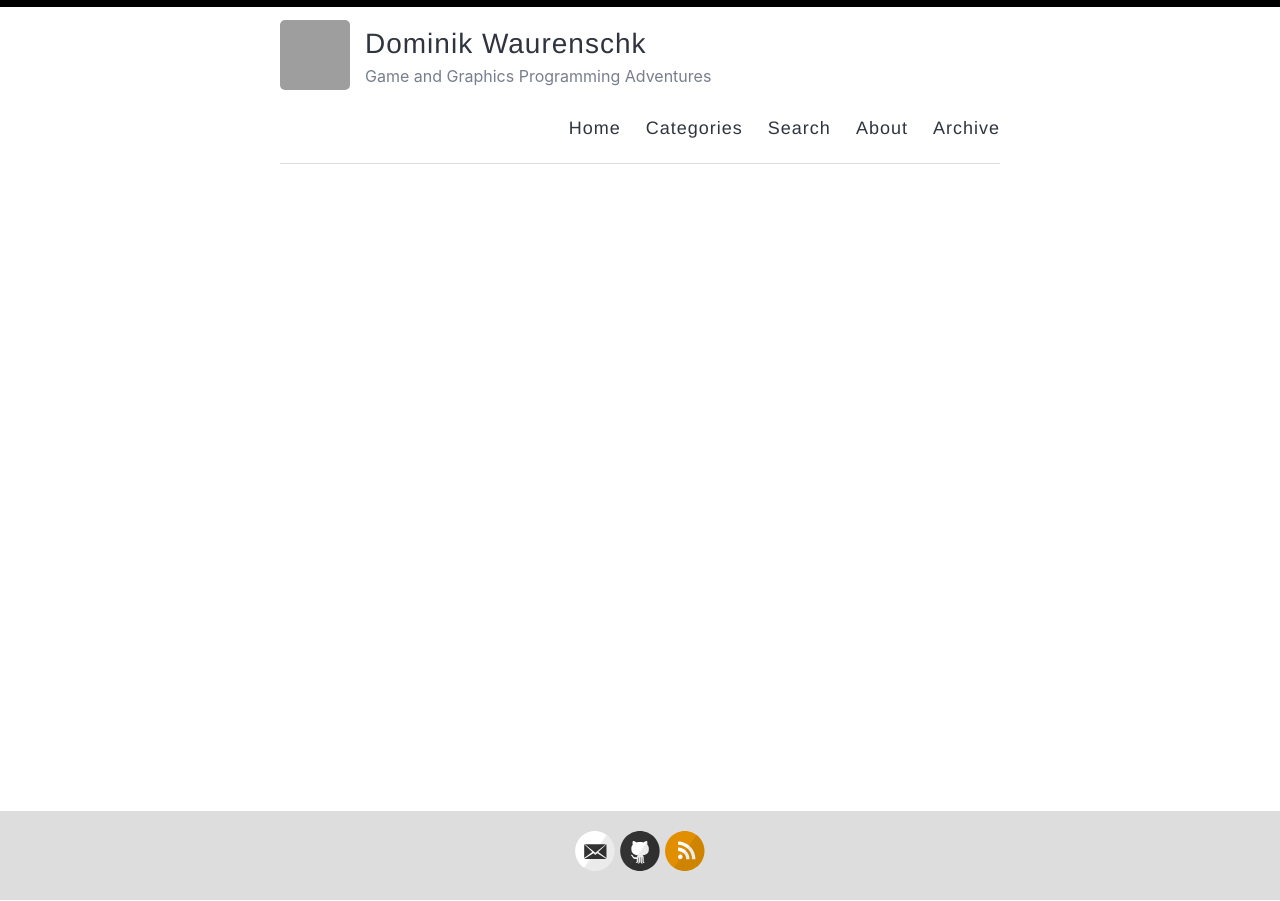
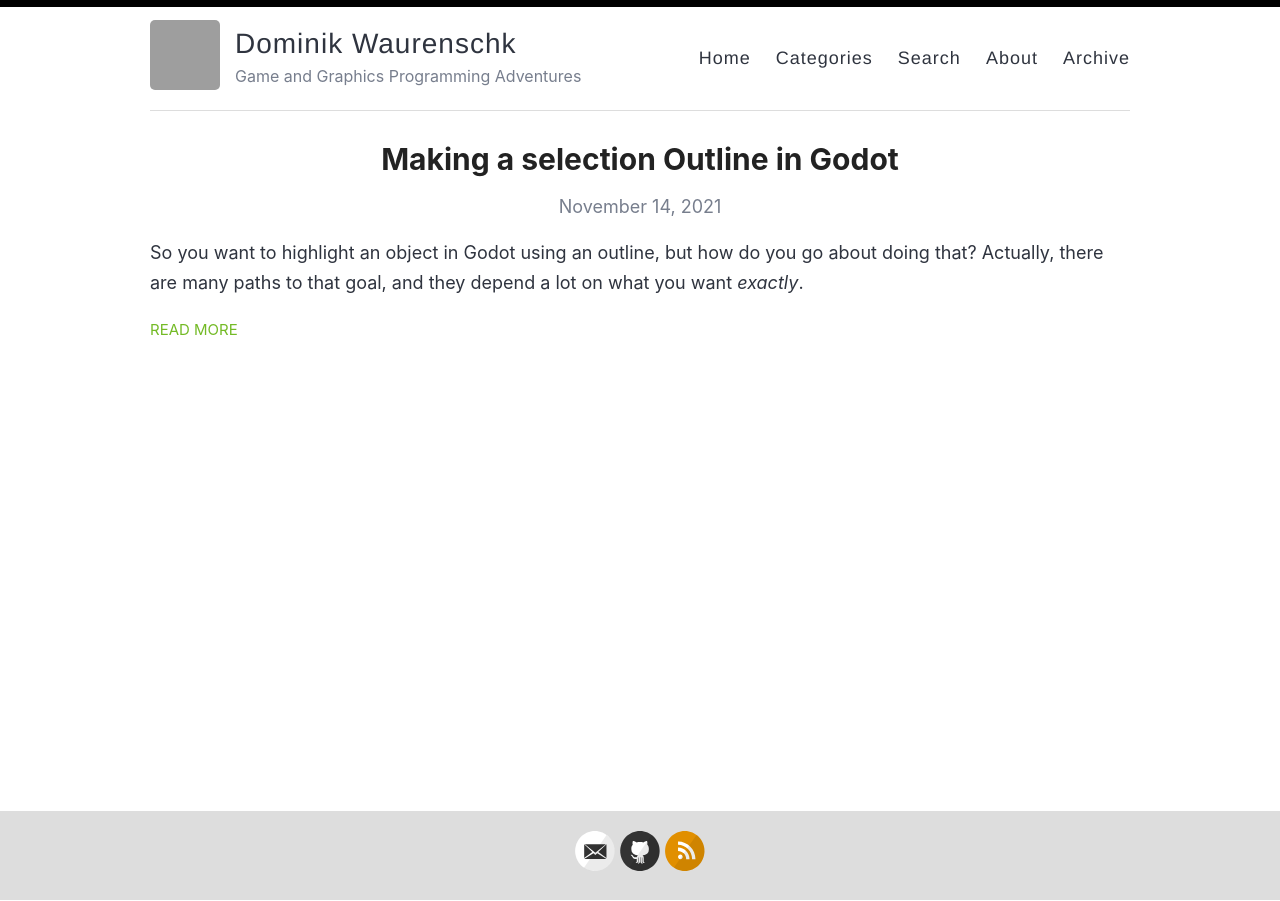
Before and after one commit to DasCapschen/dascapschen.github.io, a Jekyll site: the page built from index.html, in a window 1280 px wide. Built offline with Jekyll 4.4.1, drawn with Linux system fonts in a browser that asks for light colours; some web fonts are replaced; the list of posts is cut into pages by our own code; part of the change alters nothing that is shown; grey boxes are pictures that could not be loaded.

Commit message:
post: godot outlines

````diff
--- /dev/null
+++ b/_posts/2021-11-14-godot_outlines.md
@@ -0,0 +1,190 @@
+---
+layout: post
+title: "Making a selection Outline in Godot"
+categories: [Game Development, Libre TrainSim, Shaders]
+---
+
+So you want to highlight an object in Godot using an outline, but how do you go about doing that?
+Actually, there are many paths to that goal, and they depend a lot on what you want *exactly*.
+
+If you want to simply highlight one specific object with an outline, that's easily done. Just apply your outline shader to it by setting it as the “Next Pass” of that object's material.
+
+<div class="sidebysidecontainer">
+    <div class="sidebyside" style="width: 33%; float: left;">
+        <img src="../images/2021-11-14-godot_outlines/next_pass_1.png">
+    </div>
+    <div class="sidebyside" style="width: 33%; float: left;">
+        <img src="../images/2021-11-14-godot_outlines/next_pass_2.png">
+    </div>
+    <div class="sidebyside" style="width: 33%; float: left;">
+        <img src="../images/2021-11-14-godot_outlines/sphere_outline.png">
+    </div>
+</div>
+
+If you don't know what shader you should apply to generate an outline, I encourage you to check out the “Sobel Edge Detection” or “Laplace Edge Detection” algorithms. You might want to do some processing before and after you have detected the edges for your outline, so you might also be interested in a “Gaussian Blur” and a “Maximum Filter”.
+You could also just head to [Godot Shaders](https://www.godotshaders.com/) and copy a readily made one, but where's the fun in that?
+
+The problem with applying the shader like that is: it breaks down as soon as your highlighted object is obstructed by something else! To be fair, it still shows the outline of the visible object, so that might be what you want, and if it is, then you're done here. Bye!
+
+![](../images/2021-11-14-godot_outlines/sphere_obstructed.png)
+
+But I have a feeling this is not what you imagined when you were thinking of outlining your object. You might have played Left 4 Dead (or similar games) where you can always see where your teammates are, even through walls! How do they do that? Obviously our previous method cannot do that…
+
+What you would usually do is use the “Stencil Buffer”. You can think of it as an image on which the object you are interested in is colored in white, and everything else is black. This image is created separately from the final image you see on screen, so on the stencil buffer your object would not be obstructed by other things, it is always visible on there. The second advantage of the stencil buffer is, because the whole object is colored in white, there is no detail within the object, which the edge detection can pick up on! Look at this comparison:
+
+<div class="sidebysidecontainer">
+    <div class="sidebyside" style="width: 49%; float: left;">
+        <img src="../images/2021-11-14-godot_outlines/outline_bad.png">
+    </div>
+    <div class="sidebyside" style="width: 49%; float: left;">
+        <img src="../images/2021-11-14-godot_outlines/outline_good.png">
+    </div>
+</div>
+
+Notice how in the first picture, the shader did not just highlight the outline, but also any edges *within* the object? Yeah, that's not nice… Using a stencil buffer will get rid of that for us!
+
+Only problem is… Godot does not have a stencil buffer, or at least it is not exposed to us. There are two ways of solving this.
+
+One way I found is from [this shader](https://godotshaders.com/shader/outline-silhouette-shader/). It requires you do two passes. (So you're actually using two shaders). The first one will make sure the object is in front of everything else, but invisibly, the second pass renders the outline. (It doesn't actually use edge detection, but you could do that using the depth buffer) This works, but I would prefer not to tamper with the depth buffer.
+
+The other way I came up with was helped along by two things:
+- Godot's excellent [Documentation](https://docs.godotengine.org/en/stable/tutorials/viewports/custom_postprocessing.html) on custom post-processing
+- randomly stumbling upon [Garbaj's video](https://www.youtube.com/watch?v=9i6uxm_ioG0) on first person gun clipping in Godot.
+
+So this is what we will do:
+1. Create a viewport and viewport container for a fullscreen post-processing effect, as described by Godot's documentation.
+2. Create a camera within that viewport, which only renders layer 2, as described by Garbaj.
+3. Sync up the camera inside the viewport with our main camera.
+
+Can you see where this is going yet?
+Instead of applying the outline shader directly as a “next pass” on the object we want highlighted, we simply tell that object to render itself on layer 2. Now, the camera inside the viewport will only see this one object, because nothing else is rendering on layer 2. Then, we simply apply the outline shader to the image rendered by that camera. This also allows us to easily change which objects have an outline without having to assign materials.
+
+We have just created our own stencil buffer! Well, almost…
+As it stands, it will still render the object with all its detail, but we wanted it to be colored in completely white, so that the edge detection ignores edges within the object. No problem though, we can easily fix that in our edge detection shader later, but before we do that, let me show you exactly how to set this up:
+
+0. I recommend creating a Node as a parent, this won't do anything, it will just help keep your scene tree tidy. Name it “Outlines”.
+1. Create a viewport container as a child of that Node and set it to fill the screen.
+
+    ![](../images/2021-11-14-godot_outlines/full_rect.png)
+
+2. Make sure the viewport container has “Stretch” enabled.
+
+    ![](../images/2021-11-14-godot_outlines/stretch.png)
+
+3. Create a Viewport as a child of the viewport container. Make sure “Transparent BG” is enabled and “Update Mode” is “Always”. I also recommend using “Debug Draw” = “Unshaded” and “Keep 3D linear”, but this is not required.
+
+    ![](../images/2021-11-14-godot_outlines/viewport.png)
+
+5. Lastly, create a camera as a child of the viewport. The only important setting is “Cull Mask”. Set it to which ever layer you want to use (make sure it uses *only* that layer!). You should also make sure that the FOV is synced up with your main camera, but you can do that in the script too.
+
+    ![](../images/2021-11-14-godot_outlines/camera.png)
+
+You will also need to sync up the shader camera with your real camera. This is easily done. In my case, I attached the script to the “Outlines” Node (step 1), but you could also attach it to the viewport camera (in this case, use `self.global_transform` instead of `shader_camera.global_transform`).
+```gdscript
+extends Node
+
+onready var external_camera := get_viewport().get_camera()  # real camera
+onready var shader_camera := find_node("Camera") as Camera  # shader camera
+
+func _process(_delta: float) -> void:
+    shader_camera.global_transform = external_camera.global_transform
+```
+
+We're not done with the setup yet, we still need to tell the object we want to highlight to render on layer 2, so our viewport camera can see it. You can either:
+- do it from code: `mesh_instance.set_layer_mask_bit(1, true)` Important: layer bit 1 = layer 2, don't run into off-by-one errors here. If you want to stop your object from having outlines, you can just remove it from layer 2 again: `mesh_instance.set_layer_mask_bit(1, false)`.
+- or set your mesh instance (or anything inheriting `VisualInstance`) to render on layer 2 in the inspector
+
+![](../images/2021-11-14-godot_outlines/meshinstance.png)
+
+
+Now we are pretty much done, the only thing left is the shader itself!
+Select the Viewport Container again, and in the inspector, find its material, assign a new shader material, and load your shader.
+![](../images/2021-11-14-godot_outlines/material.png)
+
+Because we are processing a viewport, make sure to use `TEXTURE` and `UV` instead of `SCREEN_TEXTURE` and `SCREEN_UV`. You can also skip any conversions for getting screen pixel coordinates. For example, here is my Laplace Edge Detection Shader:
+```glsl
+shader_type canvas_item;
+
+uniform vec4 highlight_color: hint_color = vec4(1.0, 0.0, 0.0, 1.0);
+
+void fragment() {
+    vec4 laplace;
+    laplace  =  8.0 * texture(TEXTURE, UV);
+    laplace += -1.0 * texture(TEXTURE, UV + vec2(-SCREEN_PIXEL_SIZE.x, -SCREEN_PIXEL_SIZE.y));
+    laplace += -1.0 * texture(TEXTURE, UV + vec2(-SCREEN_PIXEL_SIZE.x, SCREEN_PIXEL_SIZE.y));
+    laplace += -1.0 * texture(TEXTURE, UV + vec2(SCREEN_PIXEL_SIZE.x, -SCREEN_PIXEL_SIZE.y));
+    laplace += -1.0 * texture(TEXTURE, UV + vec2(SCREEN_PIXEL_SIZE.x, SCREEN_PIXEL_SIZE.y));
+    laplace += -1.0 * texture(TEXTURE, UV + vec2(SCREEN_PIXEL_SIZE.x, 0.0));
+    laplace += -1.0 * texture(TEXTURE, UV + vec2(-SCREEN_PIXEL_SIZE.x, 0.0));
+    laplace += -1.0 * texture(TEXTURE, UV + vec2(0.0, SCREEN_PIXEL_SIZE.y));
+    laplace += -1.0 * texture(TEXTURE, UV + vec2(0.0, -SCREEN_PIXEL_SIZE.y));
+
+    if(abs(laplace.x) < 0.001) {  // == 0
+        discard;
+    } else {
+        COLOR = highlight_color;
+    }
+}
+```
+
+But wait! This will still detect detail within the object. I told you before there is a simple fix, and there really is. We simply replace the `texture()` call in the shader by a new function I called `tex_bin()`, because it does the same as `texture()`, but it will only return binary values, 1 or 0.
+```glsl
+float tex_bin(sampler2D tex, vec2 uv) {
+    vec3 rgb = texture(tex, uv).xyz;
+    if(rgb == vec3(0)) { // not part of the object
+        return 0.0;         // then color it black
+    } else {             // part of the object
+        return 1.0;         // then color it white
+    }
+}
+```
+This is the reason it is important your Viewport has “Transparent BG” enabled, the `rgb == vec3(0)` check will not work otherwise.
+
+So our final shader looks like:
+```glsl
+shader_type canvas_item;
+
+uniform vec4 highlight_color: hint_color = vec4(1.0, 0.0, 0.0, 1.0);
+
+float tex_bin(sampler2D tex, vec2 uv) {
+    vec3 rgb = texture(tex, uv).xyz;
+    if(rgb == vec3(0)) {
+        return 0.0;
+    } else {
+        return 1.0;
+    }
+}
+
+void fragment() {
+    float laplace;
+
+    laplace  =  8.0 * tex_bin(TEXTURE, UV);
+    laplace += -1.0 * tex_bin(TEXTURE, UV + vec2(-SCREEN_PIXEL_SIZE.x, -SCREEN_PIXEL_SIZE.y));
+    laplace += -1.0 * tex_bin(TEXTURE, UV + vec2(-SCREEN_PIXEL_SIZE.x, SCREEN_PIXEL_SIZE.y));
+    laplace += -1.0 * tex_bin(TEXTURE, UV + vec2(SCREEN_PIXEL_SIZE.x, -SCREEN_PIXEL_SIZE.y));
+    laplace += -1.0 * tex_bin(TEXTURE, UV + vec2(SCREEN_PIXEL_SIZE.x, SCREEN_PIXEL_SIZE.y));
+    laplace += -1.0 * tex_bin(TEXTURE, UV + vec2(SCREEN_PIXEL_SIZE.x, 0.0));
+    laplace += -1.0 * tex_bin(TEXTURE, UV + vec2(-SCREEN_PIXEL_SIZE.x, 0.0));
+    laplace += -1.0 * tex_bin(TEXTURE, UV + vec2(0.0, SCREEN_PIXEL_SIZE.y));
+    laplace += -1.0 * tex_bin(TEXTURE, UV + vec2(0.0, -SCREEN_PIXEL_SIZE.y));
+
+    if(abs(laplace) < 0.001) {  // == 0
+        discard;
+    } else {
+        COLOR = highlight_color;
+    }
+}
+```
+
+Final results:
+
+<div class="sidebysidecontainer">
+    <div class="sidebyside" style="width: 49%; float: left;">
+        <img src="../images/2021-11-14-godot_outlines/before.png">
+    </div>
+    <div class="sidebyside" style="width: 49%; float: left;">
+        <img src="../images/2021-11-14-godot_outlines/results.png">
+    </div>
+</div>
+
+One more thing: notice how the outline is breaking apart into individual squares around the thin overhead line? This is unfortunately a weakness of edge detection that we can't do anything about. (Well, you could use a different approach) Because it works on the final rendered image, not on the actual geometry, very thin edges just don't have enough resolution for the edge detection to realise there is actually an edge there.
--- a/assets/style.scss
+++ b/assets/style.scss
@@ -31,7 +31,7 @@ body {
 
 .container {
   margin: 0 auto;
-  max-width: 740px;
+  max-width: 1000px;
   padding: 0 10px;
   width: 100%;
 }
@@ -62,7 +62,7 @@ h2 {
   font-size: 24px;
 }
 
-@media (min-width: 769px){
+@media (min-width: 800px){
 	.post h2::before, .post h2::after {
 	    content: "";
 	    display: inline-block;
@@ -72,6 +72,25 @@ h2 {
 	    background: $green;
 	    margin: 0px 30px;
 	}
+}
+
+.sidebysidecontainer {
+	width: 100%;
+}
+.sidebysidecontainer::after {
+  content: "";
+  clear: both;
+  display: block;
+}
+
+.sidebyside {
+	padding: 4px;
+}
+
+@media screen and (max-width: 800px) {
+  .sidebyside {
+    width: 100% !important;
+  }
 }
 
 h3 {
````
Also changed, not shown: images/2021-11-14-godot_outlines/before.png (added), images/2021-11-14-godot_outlines/camera.png (added), images/2021-11-14-godot_outlines/full_rect.png (added), images/2021-11-14-godot_outlines/material.png (added), images/2021-11-14-godot_outlines/meshinstance.png (added), images/2021-11-14-godot_outlines/next_pass_1.png (added), images/2021-11-14-godot_outlines/next_pass_2.png (added), images/2021-11-14-godot_outlines/outline_bad.png (added), images/2021-11-14-godot_outlines/outline_good.png (added), images/2021-11-14-godot_outlines/results.png (added), images/2021-11-14-godot_outlines/sphere_obstructed.png (added), images/2021-11-14-godot_outlines/sphere_outline.png (added), images/2021-11-14-godot_outlines/stretch.png (added), images/2021-11-14-godot_outlines/viewport.png (added).
